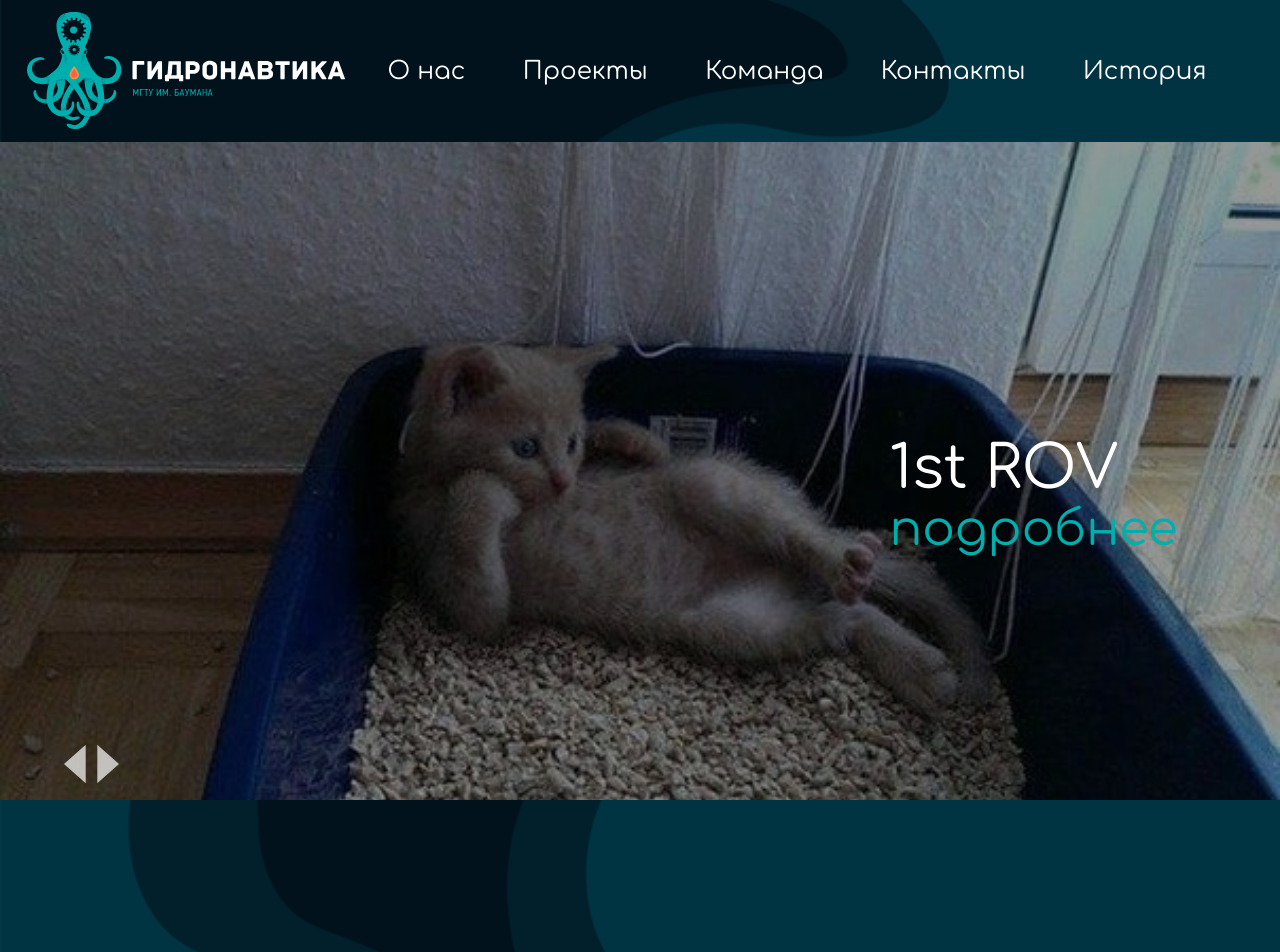
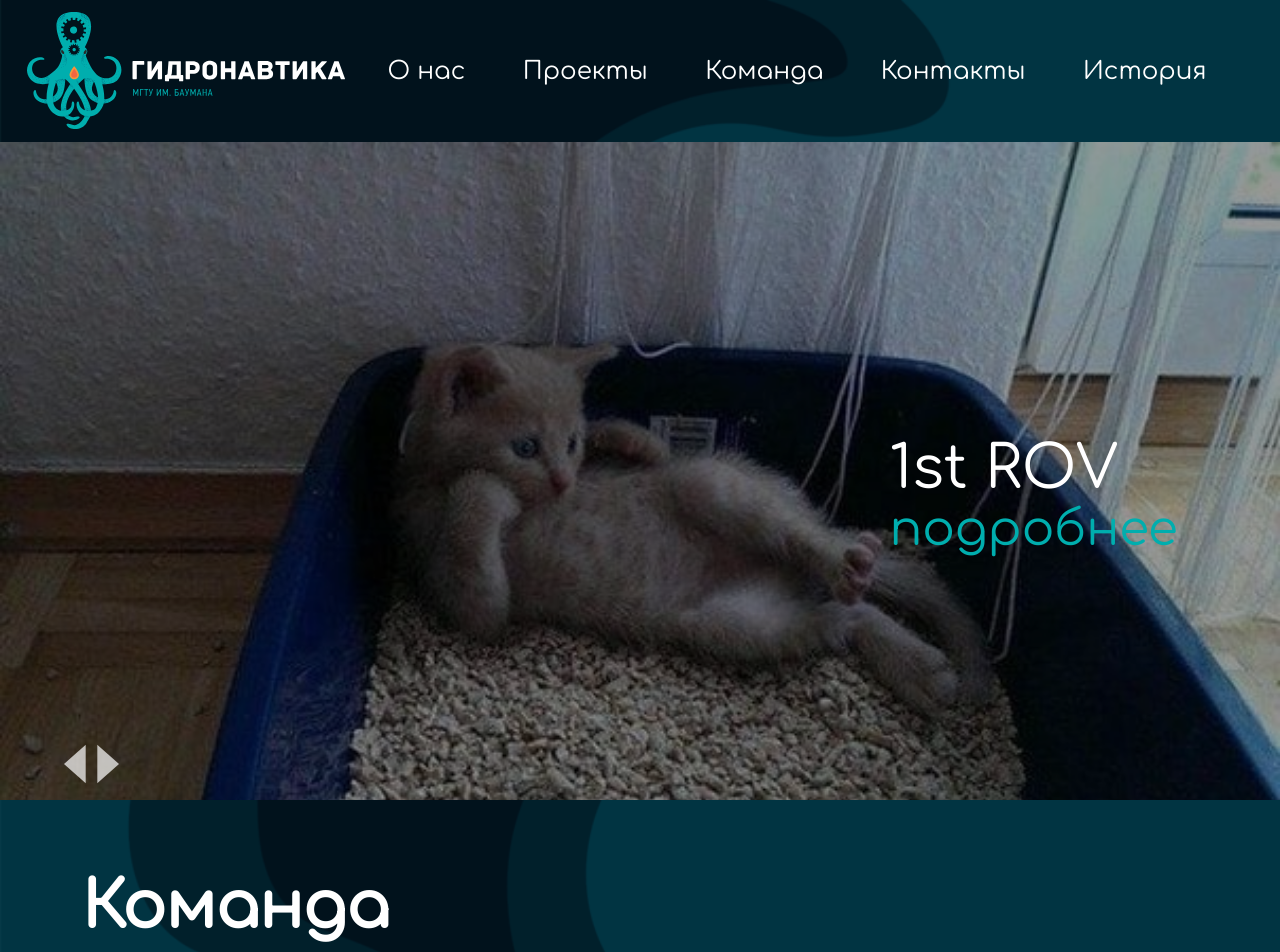
Before and after one commit to erik770/hydronautics-frontend, a React (Create React App) app: page / in a window 1280 px wide. Shown: the top 952 px of the page. Built offline with nearby package versions, Linux system fonts and the light colour scheme.

Commit message:
team start

```diff
--- a/src/App.tsx
+++ b/src/App.tsx
@@ -5,12 +5,15 @@ import {Carousel} from "./components/Carousel/Carousel";
 import {Waiting} from "./components/Waiting/Waiting";
 import {CarouselItems} from "./const/CarouselItems";
 import {BrowserRouter} from "react-router-dom";
+import Team from "./components/Team/Team";
+import {TeamMembers} from "./const/TeamMembers";
 
 function App() {
     return (
         <BrowserRouter>
             <Navbar/>
             <Carousel slides={CarouselItems}/>
+            <Team members ={TeamMembers}/>
             <Waiting />
         </BrowserRouter>
     );
--- a/src/components/Navbar/Navbar.tsx
+++ b/src/components/Navbar/Navbar.tsx
@@ -39,7 +39,7 @@ export const Navbar: FC = () => {
                     MenuItems.map((item) => <li key={item.title} >
                         {item.linkType === LinkStyles.scroll
                             ?
-                            <LinkS spy={true} smooth={true} onClick={menuClose} offset={-100} duration={500} className={classes.navbar__item}
+                            <LinkS spy={true} smooth={true} onClick={menuClose} offset={-150} duration={500} className={classes.navbar__item}
                                    activeClass={classes.navbar__item_active} to={item.url}>{item.title}</LinkS>
                             : <LinkR onClick={menuClose} className={classes.navbar__item} to={item.url}>{item.title}</LinkR>}
                     </li>)
--- a/src/components/Team/Team.module.scss
+++ b/src/components/Team/Team.module.scss
@@ -0,0 +1,15 @@
+.team {
+  &-container {
+    display: flex;
+    padding: 0 80px;
+    flex-direction: column;
+    //justify-content: center;
+  }
+  &__header {
+    font-size: 4rem;
+    color: var(--text-color-light);
+    font-weight: 700;
+    margin-left: 2px;
+    padding-top: 72px;
+  }
+}
--- a/src/components/Team/Team.tsx
+++ b/src/components/Team/Team.tsx
@@ -0,0 +1,12 @@
+import React, {FC} from 'react';
+import classes from './Team.module.scss';
+
+const Team: FC<any> = ({members}) => {
+    return (
+        <div id='/team' className={classes['team-container']}>
+            <h1 className={classes.team__header}>Команда</h1>
+        </div>
+    );
+};
+
+export default Team;
--- /dev/null
+++ b/src/const/TeamMembers.ts
@@ -0,0 +1,30 @@
+export const TeamMembers = [
+    {
+        name: 'Дмитрий',
+        surname: 'Затекин',
+        role: 'Капитан команды',
+        imgUrl : '/',
+        text: 'abobaabobaabobaaboba',
+    },
+    {
+        name: 'Екатерина',
+        surname: 'Гаврилина',
+        role: 'Руководитель команды',
+        imgUrl : '/',
+        text: 'abobaabobaabobaaboba',
+    },
+    {
+        name: 'Григорий',
+        surname: 'Старых',
+        role: 'Главный программист',
+        imgUrl : '/',
+        text: 'abobaabobaabobaaboba',
+    },
+    {
+        name: 'Никита',
+        surname: 'Михненко',
+        role: 'Главный конструктор',
+        imgUrl : '/',
+        text: 'abobaabobaabobaaboba',
+    }
+]
```
